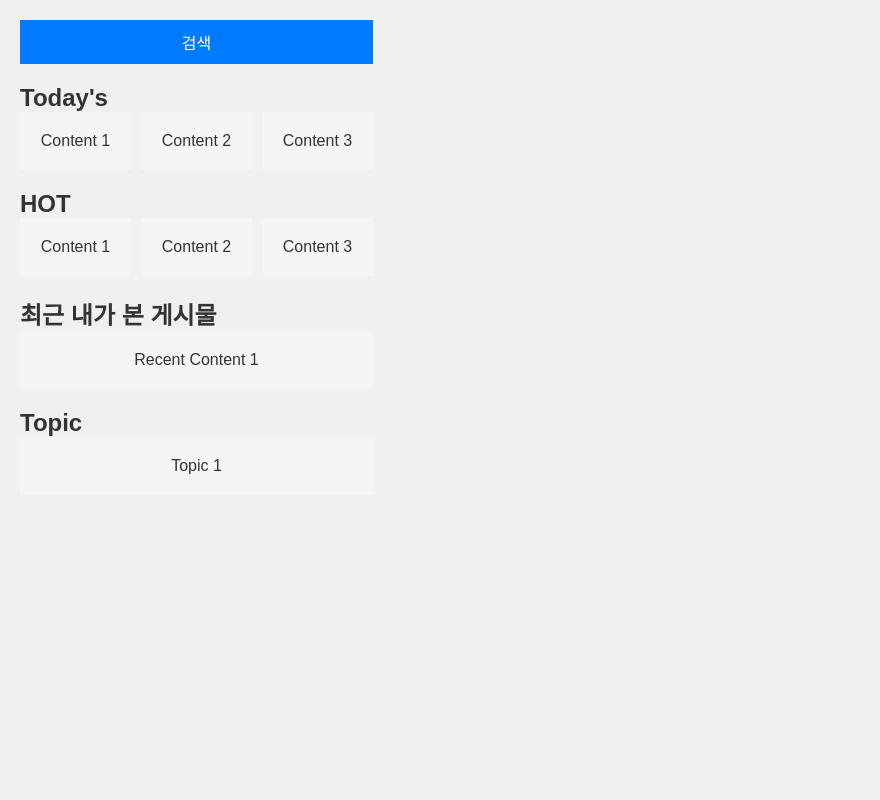
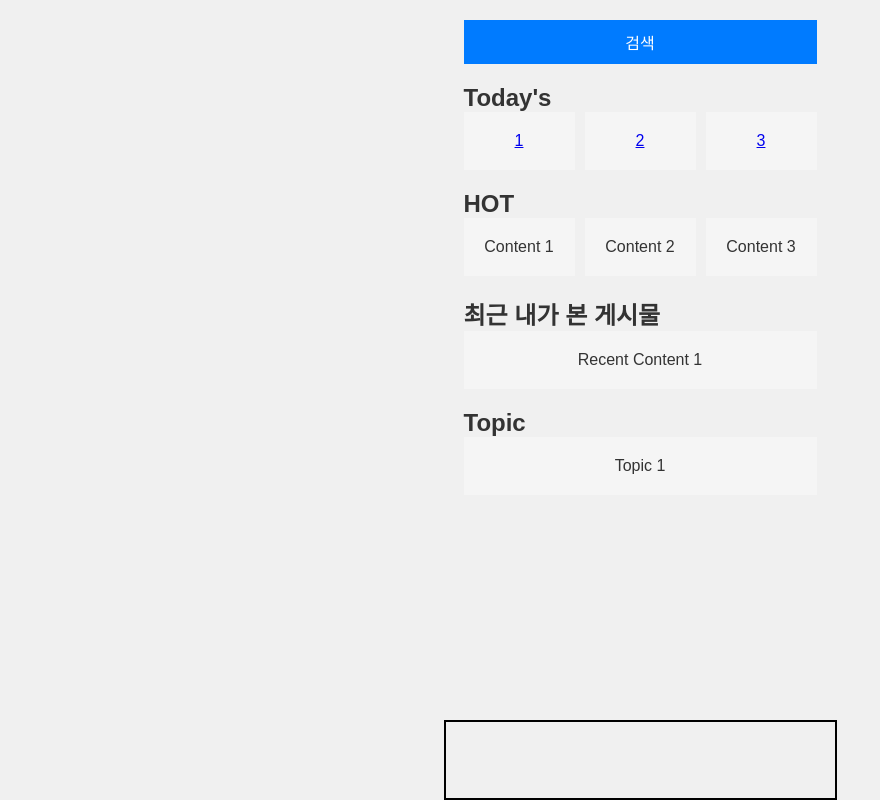
Before and after one commit to Dev-tino-Recipe/Recipe-Frontend, a React (Create React App) app: page /main in a window 1280 px wide. Shown: the whole page, without its empty margins (0-880 px from the left). Built offline with nearby package versions, Linux system fonts and the light colour scheme.

Commit message:
피드백 코드

```diff
--- a/src/App.css
+++ b/src/App.css
@@ -37,3 +37,10 @@ input, textarea, select {
     border: 1px solid #ccc;
     border-radius: 4px;
 }
+
+#root {
+    height: 100vh;
+    display: flex;
+    flex-direction: column;
+    justify-content: center;
+}
--- a/src/App.js
+++ b/src/App.js
@@ -1,23 +1,27 @@
-import React from 'react';
-import { BrowserRouter as Router, Routes, Route } from 'react-router-dom';
-import SplashPage from './pages/SplashPage';
-import MainPage from './pages/MainPage';
-import SearchPage from './pages/SearchPage';
-import ContentsPage from './pages/ContentsPage';
-import MyPage from './pages/MyPage';
-import WritingRecipePage from './pages/WritingRecipePage';
-import './App.css';
+import React from "react";
+import { BrowserRouter as Router, Routes, Route } from "react-router-dom";
+import SplashPage from "./pages/SplashPage";
+import MainPage from "./pages/MainPage";
+import SearchPage from "./pages/SearchPage";
+import ContentsPage from "./pages/ContentsPage";
+import MyPage from "./pages/MyPage";
+import WritingRecipePage from "./pages/WritingRecipePage";
+import "./App.css";
+import MainLayout from "./layouts/MainLayout";
 
 function App() {
   return (
     <Router>
       <Routes>
         <Route path="/" element={<SplashPage />} />
-        <Route path="/main" element={<MainPage />} />
-        <Route path="/search" element={<SearchPage />} />
-        <Route path="/contents" element={<ContentsPage />} />
-        <Route path="/mypage" element={<MyPage />} />
-        <Route path="/write-recipe" element={<WritingRecipePage />} />
+
+        <Route element={<MainLayout />}>
+          <Route path="/main" element={<MainPage />} />
+          <Route path="/search" element={<SearchPage />} />
+          <Route path="/contents" element={<ContentsPage />} />
+          <Route path="/mypage" element={<MyPage />} />
+          <Route path="/write-recipe" element={<WritingRecipePage />} />
+        </Route>
       </Routes>
     </Router>
   );
--- /dev/null
+++ b/src/components/ContentComp.js
@@ -0,0 +1,12 @@
+import { Link } from "react-router-dom";
+import React from "react";
+
+const ContentComp = ({ content }) => {
+  return (
+    <Link to={"/contents"} className="content-item">
+      {content}
+    </Link>
+  );
+};
+
+export default ContentComp;
--- /dev/null
+++ b/src/layouts/MainLayout.js
@@ -0,0 +1,32 @@
+import { Outlet } from "react-router-dom";
+
+const MainLayout = ({ children }) => {
+  return (
+    <div
+      id={"main_layout"}
+      style={{
+        width: "393px",
+        height: "852px",
+        margin: "auto",
+        display: "flex",
+        flexDirection: "column",
+      }}
+    >
+      <Outlet />
+      <div
+        style={{
+          border: "2px solid black",
+          marginTop: "auto",
+          height: "80px",
+          display: "flex",
+        }}
+      ></div>
+    </div>
+  );
+};
+
+const Item = () => {
+  return <div style={{ flex: "1" }}></div>;
+};
+
+export default MainLayout;
--- a/src/pages/MainPage.js
+++ b/src/pages/MainPage.js
@@ -1,18 +1,21 @@
-import React from 'react';
-import { Link } from 'react-router-dom';
-import '../styles/MainPage.css';
+import React from "react";
+import { Link } from "react-router-dom";
+import "../styles/MainPage.css";
+import ContentComp from "../components/ContentComp";
 
 const MainPage = () => {
   return (
     <div className="main-container">
-      <Link to="/search" className="search-button">검색</Link>
+      <Link to="/search" className="search-button">
+        검색
+      </Link>
 
       <section className="section">
         <h2>Today's</h2>
         <div className="content-grid">
-          <div className="content-item">Content 1</div>
-          <div className="content-item">Content 2</div>
-          <div className="content-item">Content 3</div>
+          <ContentComp content={1} />
+          <ContentComp content={2} />
+          <ContentComp content={3} />
         </div>
       </section>
 
--- a/src/pages/SplashPage.js
+++ b/src/pages/SplashPage.js
@@ -1,21 +1,21 @@
-import React, { useEffect } from 'react';
-import { useNavigate } from 'react-router-dom';
-import '../styles/SplashPage.css';
+import React, { useEffect } from "react";
+import { useNavigate } from "react-router-dom";
+import "../styles/SplashPage.css";
+import SplashImage from "../assets/mdi_cook.png";
 
 const SplashPage = () => {
   const navigate = useNavigate();
 
   useEffect(() => {
     const timer = setTimeout(() => {
-      navigate('/main');
+      navigate("/main");
     }, 800);
     return () => clearTimeout(timer);
   }, [navigate]);
 
   return (
     <div className="splash-container">
-      <h1 className="app-title">My Recipe App</h1>
-      <img src="/splash-image.png" alt="Splash" className="splash-image" />
+      <img src={SplashImage} alt="Splash" className="splash-image" />
     </div>
   );
 };
```
Also changed, not shown: src/assets/mdi_cook.png (added). Lines whose indentation alone changed are shown as unchanged.
